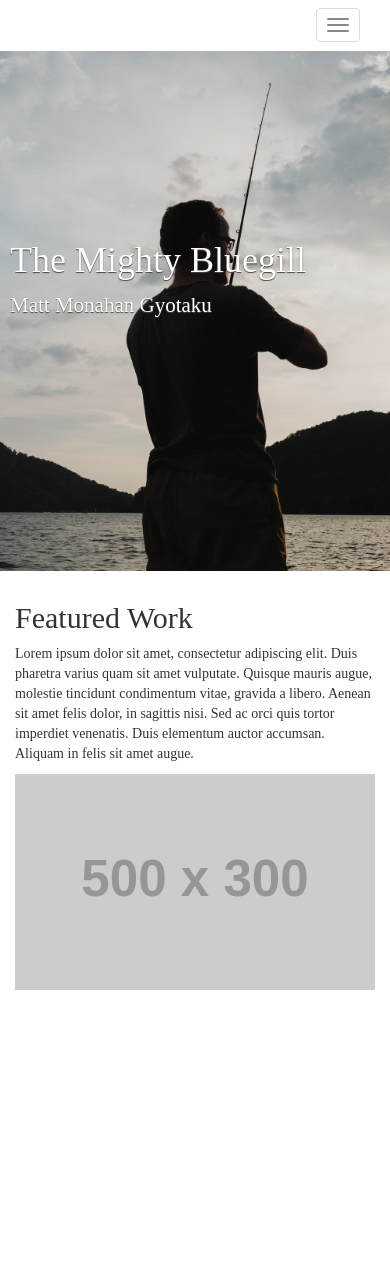
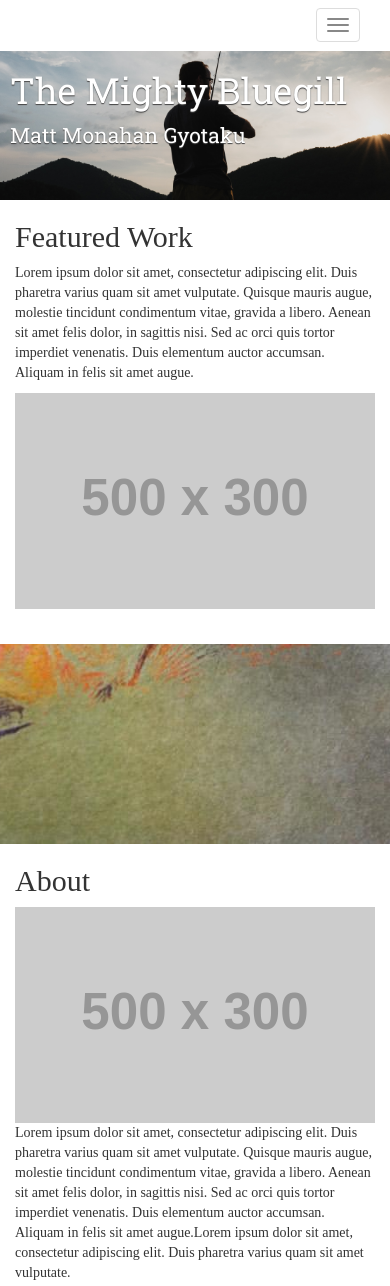
Before and after one commit to joehdodd/The-Mighty-Bluegill, a plain HTML site: page index.html in a window 390 px wide. Shown: the top 1286 px of the page. Drawn offline with nearby package versions, Linux system fonts and the light colour scheme; placeholder pictures from the web are drawn by us; a web font is replaced by a local one.

Commit message:
Update #1.4
Mobile styles.

```diff
--- a/css/styles.css
+++ b/css/styles.css
@@ -1,4 +1,5 @@
-* {
+.navbar,
+main {
   font-family: 'Droid Serif', serif;
 }
 
@@ -7,36 +8,47 @@
   border-color: #fff;
 }
 
-.parallax-window {
-    min-height: 400px;
-    background: transparent;
-}
-
-.jumbotron {
-  height: 500px;
-  color: white;
-  text-shadow: #444 0 1px 1px;
-  background:transparent;
-  top:0;
-  margin: 10px;
-  padding-top: 150px;
-}
+/* Parallax ------ */
 
 .data-image-src {
   background: no-repeat center center;
   position: fixed;
   width: 100%;
-  height: 500px;
+  height: 400px;
   top:0;
   left:0;
   z-index: -1;
 }
+
+.parallax-window {
+  min-height: 400px;
+  background: transparent;
+}
+
+/* Jumbotron ----------- */
+
+.jumbotron {
+  font-family: 'Roboto Slab', serif;
+}
+
+.jumbotron {
+  height: 400px;
+  color: white;
+  text-shadow: #444 0 1px 1px;
+  background:transparent;
+  top: 0;
+  margin: 10px;
+}
+
+/* Buttons ------------ */
 
 .btn {
   -webkit-filter: grayscale(100%); /* Safari 6.0 - 9.0 */
   filter: grayscale(100%);
   margin-bottom: 10px;
 }
+
+/* Sections ----------- */
 
 #main {
   margin-top: 10px;
@@ -49,7 +61,7 @@
   padding-bottom: 35px;
 }
 
-#contact {
+#about {
   background: #fff;
   margin-bottom: 40px;
 }
@@ -59,3 +71,18 @@
   float:none;
   margin-bottom: 20px;
 }
+
+/* Breakpoints -------- */
+
+@media screen and (max-width: 480px) {
+
+  .parallax-window {
+    min-height: 200px;
+  }
+
+  .jumbotron {
+  height: 80px;
+  padding-top: 0px;
+  }
+
+}
--- a/index.html
+++ b/index.html
@@ -9,13 +9,14 @@
     <link rel="stylesheet" href="css/bootstrap-social.css">
     <link rel="stylesheet" href="font-awesome/css/font-awesome.min.css">
     <link rel="stylesheet" href="css/styles.css">
-    <link href="https://fonts.googleapis.com/css?family=Droid+Serif:400i,700" rel="stylesheet">
+    <link href="https://fonts.googleapis.com/css?family=Droid+Serif|Roboto+Slab" rel="stylesheet">
+    <link rel=”stylesheet” src=”//normalize-css.googlecode.com/svn/trunk/normalize.css”>
 </head>
 
 <body>
 <!--Parallax div places parallax element above element below it, or in this case elements before the
 closing parallax div will appear ON TOP of the parallax window-->
-    <div class="parallax-window" data-parallax="scroll" data-image-src="img/mbg-banner.jpg">
+<div class="parallax-window" data-parallax="scroll" data-image-src="img/mbg-banner.jpg">
         <nav class="navbar navbar-default navbar-static-top">
             <!--/.nav-->
             <div class="container">
@@ -37,7 +38,9 @@ closing parallax div will appear ON TOP of the parallax window-->
                         <ul class="nav navbar-nav navbar-right">
                             <li class="page-scroll"><a href="#featured">Featured Work</a>
                             </li>
-                            <li class="page-scroll"><a href="#contact">Contact</a>
+                            <li class="page-scroll"><a href="#about">About</a>
+                            </li>
+                            <li class="page-scroll"><a href="#footer">Contact</a>
                             </li>
                         </ul>
                     </div>
@@ -51,7 +54,8 @@ closing parallax div will appear ON TOP of the parallax window-->
             <h1>The Mighty Bluegill</h1>
             <p class="lead">Matt Monahan Gyotaku</p>
         </div>
-    </div> <!--Closing parallax div-->
+</div> <!--Closing parallax div-->
+<main>
     <section id="featured">
         <div class="container">
             <div class="row">
@@ -73,22 +77,20 @@ closing parallax div will appear ON TOP of the parallax window-->
 <!--Parallax div places parallax element above element below it-->
     <div class="parallax-window" data-parallax="scroll" data-image-src="img/fish-pic-1.jpg"></div>
 <!--End parallax-->
-    <section id="contact">
+    <section id="about">
         <div class="container">
             <div class="row">
                 <div class="col-md-12">
-                    <h2>Contact</h2>
+                    <h2>About</h2>
                 </div>
             </div>
             <div class="row">
                 <div class="col-md-6">
-                    <p>
-                        Lorem ipsum dolor sit amet, consectetur adipiscing elit. Duis pharetra varius quam sit amet vulputate. Quisque mauris augue, molestie tincidunt condimentum vitae, gravida a libero. Aenean sit amet felis dolor, in sagittis nisi. Sed ac orci quis tortor imperdiet venenatis. Duis elementum auctor accumsan. Aliquam in felis sit amet augue. Lorem ipsum dolor sit amet, consectetur adipiscing elit. Duis pharetra varius quam sit amet vulputate.Quisque mauris augue, molestie tincidunt condimentum vitae, gravida a libero. Aenean sit amet felis dolor, in sagittis nisi. Sed ac orci quis tortor imperdiet venenatis. Duis elementum auctor accumsan. Aliquam in felis sit amet augue.
-                    </p>
+                    <img class="img-responsive featured-img" src="http://placehold.it/500x300">
                 </div>
                 <div class="col-md-6">
                     <p>
-                        Lorem ipsum dolor sit amet, consectetur adipiscing elit. Duis pharetra varius quam sit amet vulputate. Quisque mauris augue, molestie tincidunt condimentum vitae, gravida a libero. Aenean sit amet felis dolor, in sagittis nisi. Sed ac orci quis tortor imperdiet venenatis. Duis elementum auctor accumsan. Aliquam in felis sit amet augue.Lorem ipsum dolor sit amet, consectetur adipiscing elit. Duis pharetra varius quam sit amet vulputate. Quisque mauris augue, molestie tincidunt condimentum vitae, gravida a libero. Aenean sit amet felis dolor, in sagittis nisi. Sed ac orci quis tortor imperdiet venenatis. Duis elementum auctor accumsan. Aliquam in felis sit amet augue.
+                        Lorem ipsum dolor sit amet, consectetur adipiscing elit. Duis pharetra varius quam sit amet vulputate. Quisque mauris augue, molestie tincidunt condimentum vitae, gravida a libero. Aenean sit amet felis dolor, in sagittis nisi. Sed ac orci quis tortor imperdiet venenatis. Duis elementum auctor accumsan. Aliquam in felis sit amet augue.Lorem ipsum dolor sit amet, consectetur adipiscing elit. Duis pharetra varius quam sit amet vulputate.
                     </p>
                 </div>
             </div>
@@ -121,6 +123,7 @@ closing parallax div will appear ON TOP of the parallax window-->
             </div>
         </div>
     </section>
+</main>
     <!--Hosted jQuery comes first, followed by parallax-->
     <script src="https://ajax.googleapis.com/ajax/libs/jquery/1.11.0/jquery.min.js"></script>
     <script src="js/parallax.min.js"></script>
```
